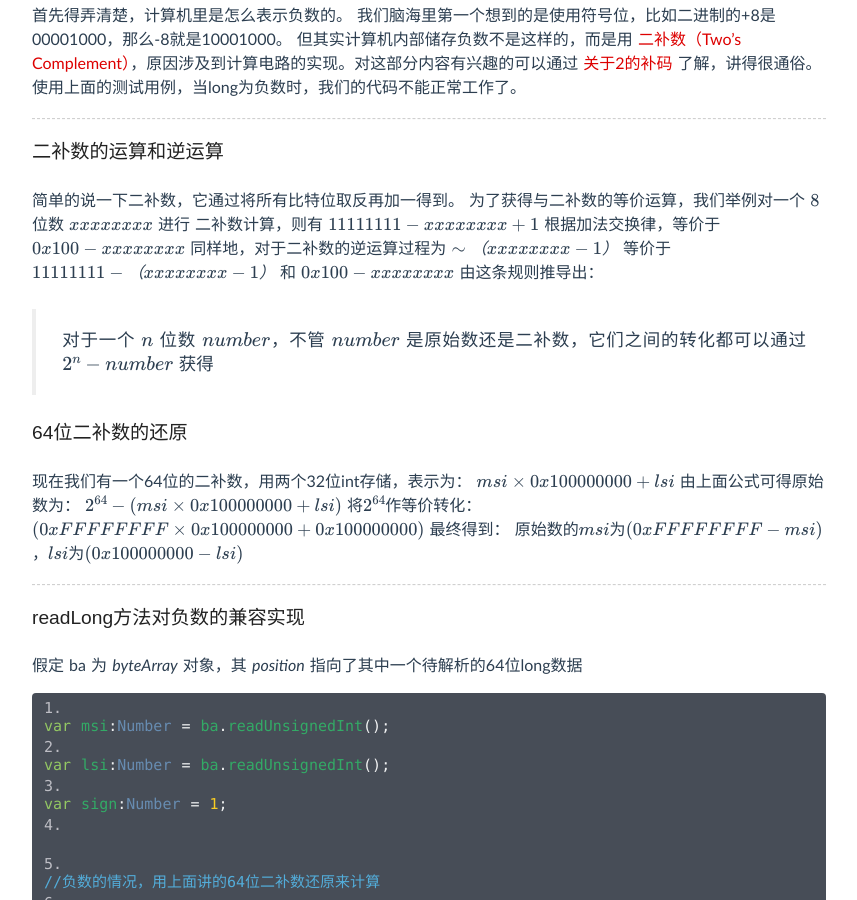
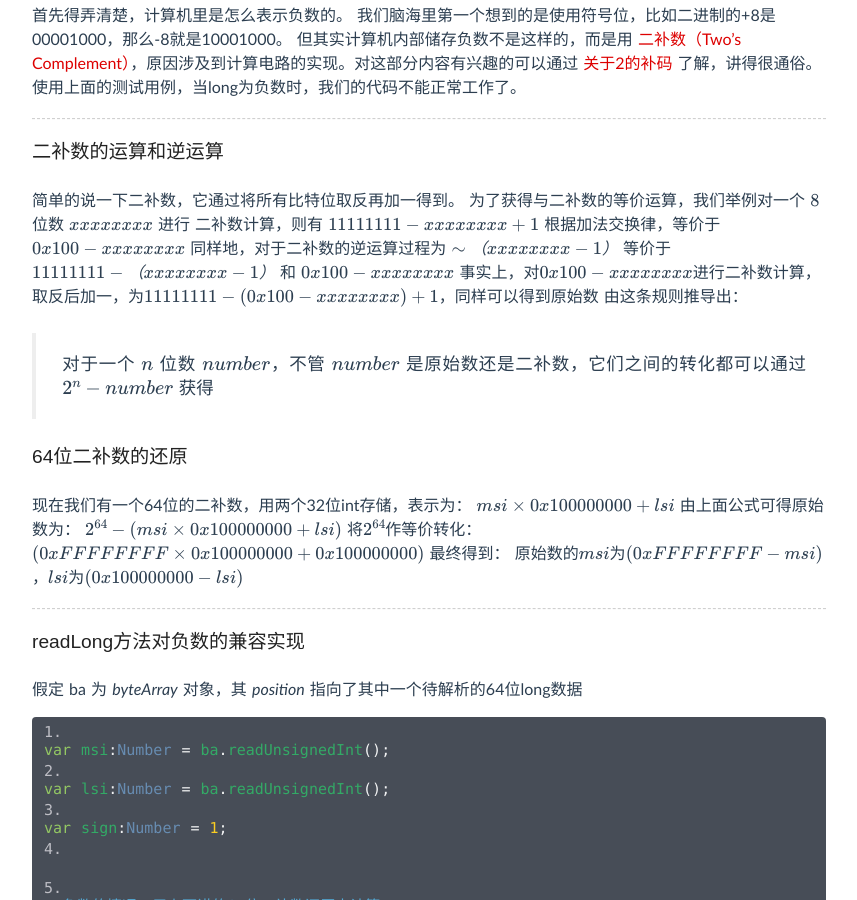
Before and after one commit to enginzhu/enginzhu.github.io, a Jekyll site: the page built from _posts/2014-08-31-actionscript-read-long.md, in a window 1280 px wide and 900 px high, scrolled down 1517 px. Shown: the whole window, without its empty margins (211-1068 px from the left). Built offline with Jekyll 4.4.1, drawn with Linux system fonts in a browser that asks for light colours; Markdown is read by kramdown in place of the engine named in the settings; formulas are drawn with MathJax 3; comment, search, counter and statistics services are not loaded.

Commit message:
calculate two's complement and go backward do the same thing

```diff
--- a/_posts/2014-08-31-actionscript-read-long.md
+++ b/_posts/2014-08-31-actionscript-read-long.md
@@ -72,6 +72,7 @@ $$ \sim（xxxxxxxx - 1）$$
 $$ 1111 1111 - （xxxxxxxx - 1）$$
 和
 $$0x100 - xxxxxxxx$$
+事实上，对$0x100 - xxxxxxxx$进行二补数计算，取反后加一，为$11111111 - (0x100 - xxxxxxxx) + 1$，同样可以得到原始数
 由这条规则推导出：
 
 > 对于一个 $n$ 位数 $number$，不管 $number$ 是原始数还是二补数，它们之间的转化都可以通过 $2^{n} - number$ 获得
```
